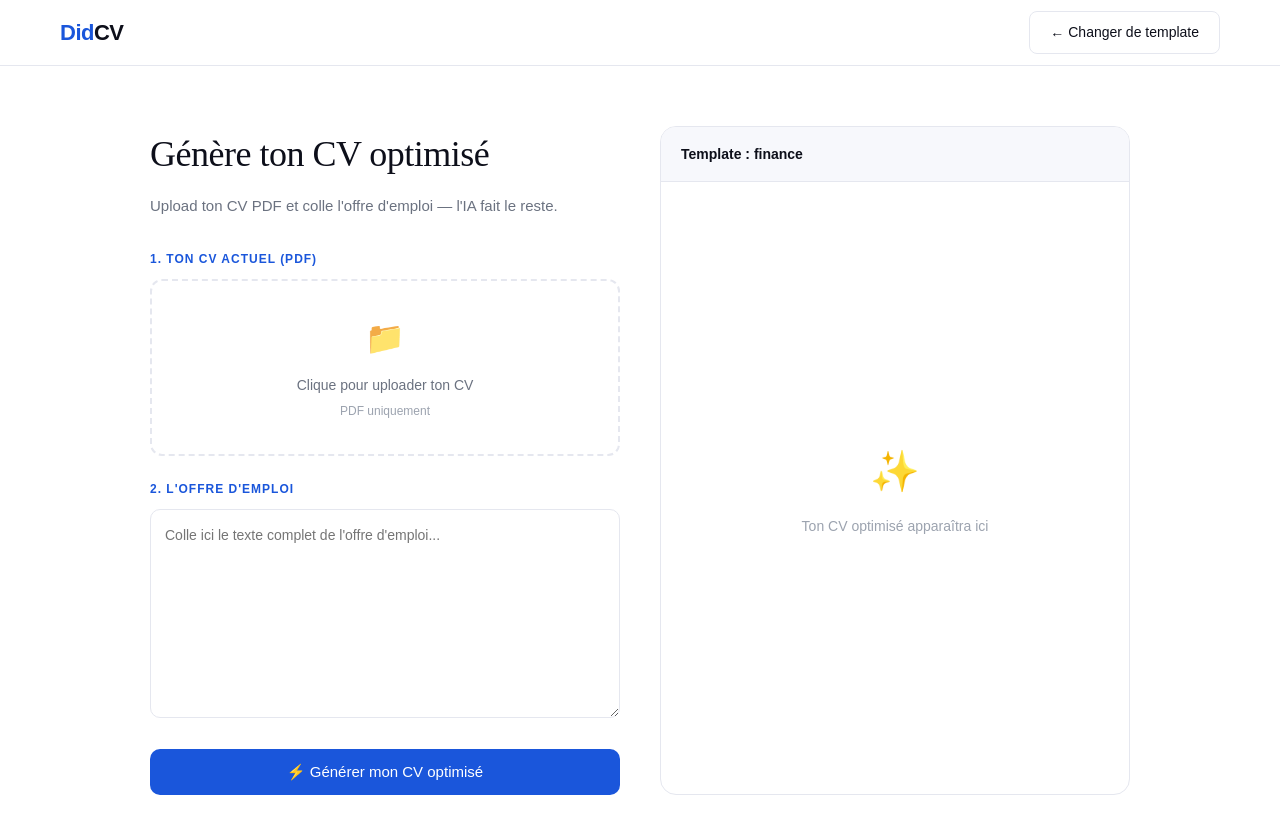
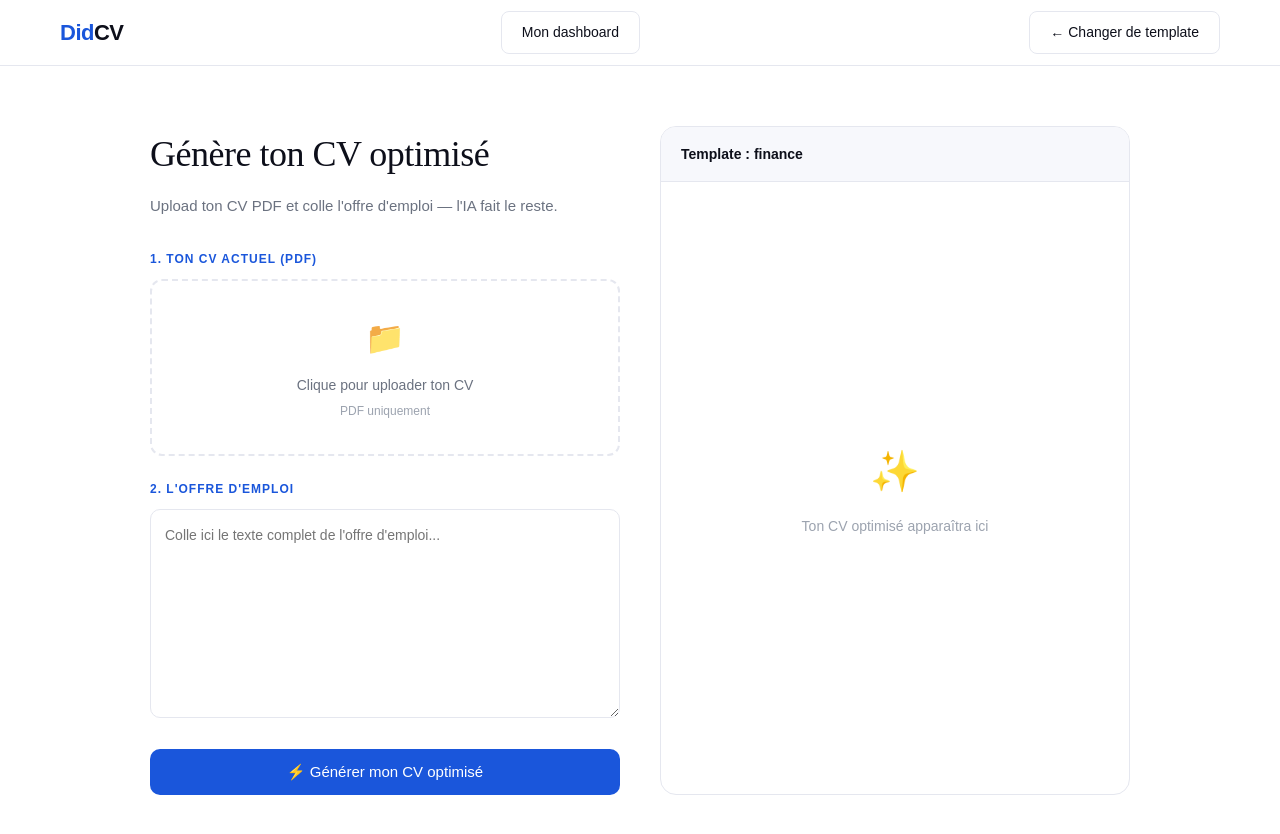
Before and after one commit to Didi276/didcv, a React (Vite) app: page /generate in a window 1280 px wide. Shown: the top 834 px of the page. Built offline with nearby package versions, Linux system fonts and the light colour scheme; no server answers.

Commit message:
lien dashboard

```diff
--- a/src/Generate.jsx
+++ b/src/Generate.jsx
@@ -149,6 +149,7 @@ if (user) {
     <div className="generate-page">
       <nav>
         <a className="logo" href="/"><span>Did</span>CV</a>
+<a href="/dashboard" className="btn-ghost" style={{marginLeft:'auto', marginRight:'12px'}}>Mon dashboard</a>
         <a href="/templates" className="btn-ghost" style={{marginLeft:'auto'}}>← Changer de template</a>
       </nav>
 
```
